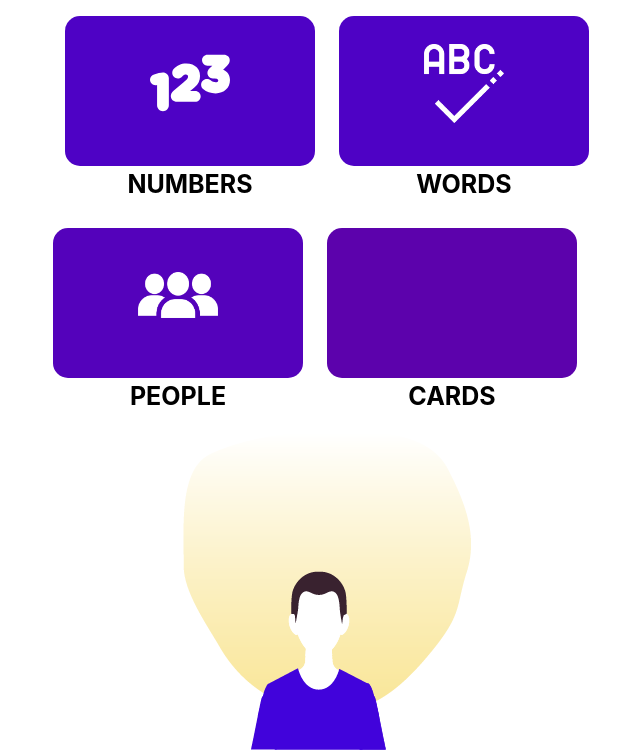
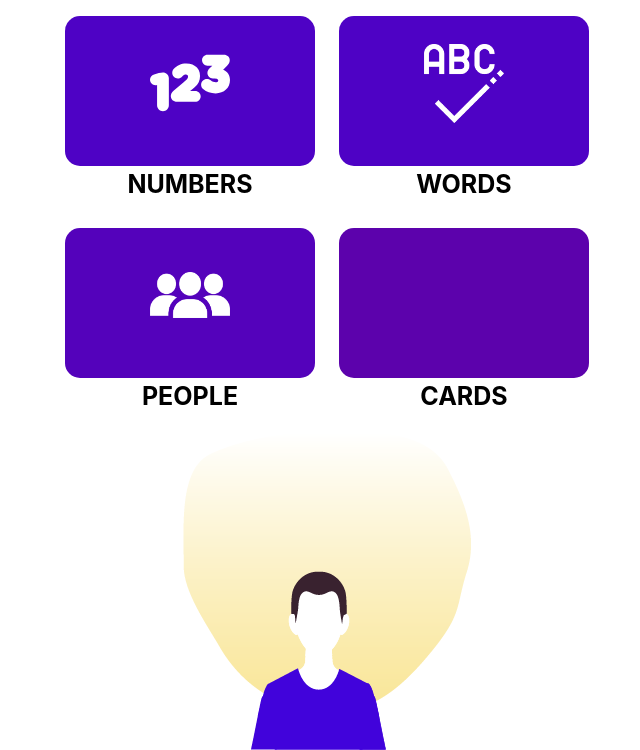
Before and after one commit to Mr-Personne/Memory, a Symfony app: template templates/default/index.html.twig in a window 1280 px wide. Shown: the part 231-981 px from the top of the page, without its empty margins (313-953 px from the left). Run offline with Twig, Linux system fonts and the light colour scheme; the template is opened without the code that fills it, so the values that code supplies are empty; some libraries are stand-ins or nearby versions.

Commit message:
removed margin right class on cards button

```diff
--- a/templates/default/index.html.twig
+++ b/templates/default/index.html.twig
@@ -57,7 +57,7 @@
                     <p><a href="{{ path('people_setup') }}">People</a></p>
                 </div>
 
-                <div class="mr-4">
+                <div>
                     <div class="main-button text-center bg-color-4">
                         {# <p><a href="#"><img src="/images/memory-logo-title.png" alt="header : memory" class="w-50"></a></p> #}
                     </div>
```
